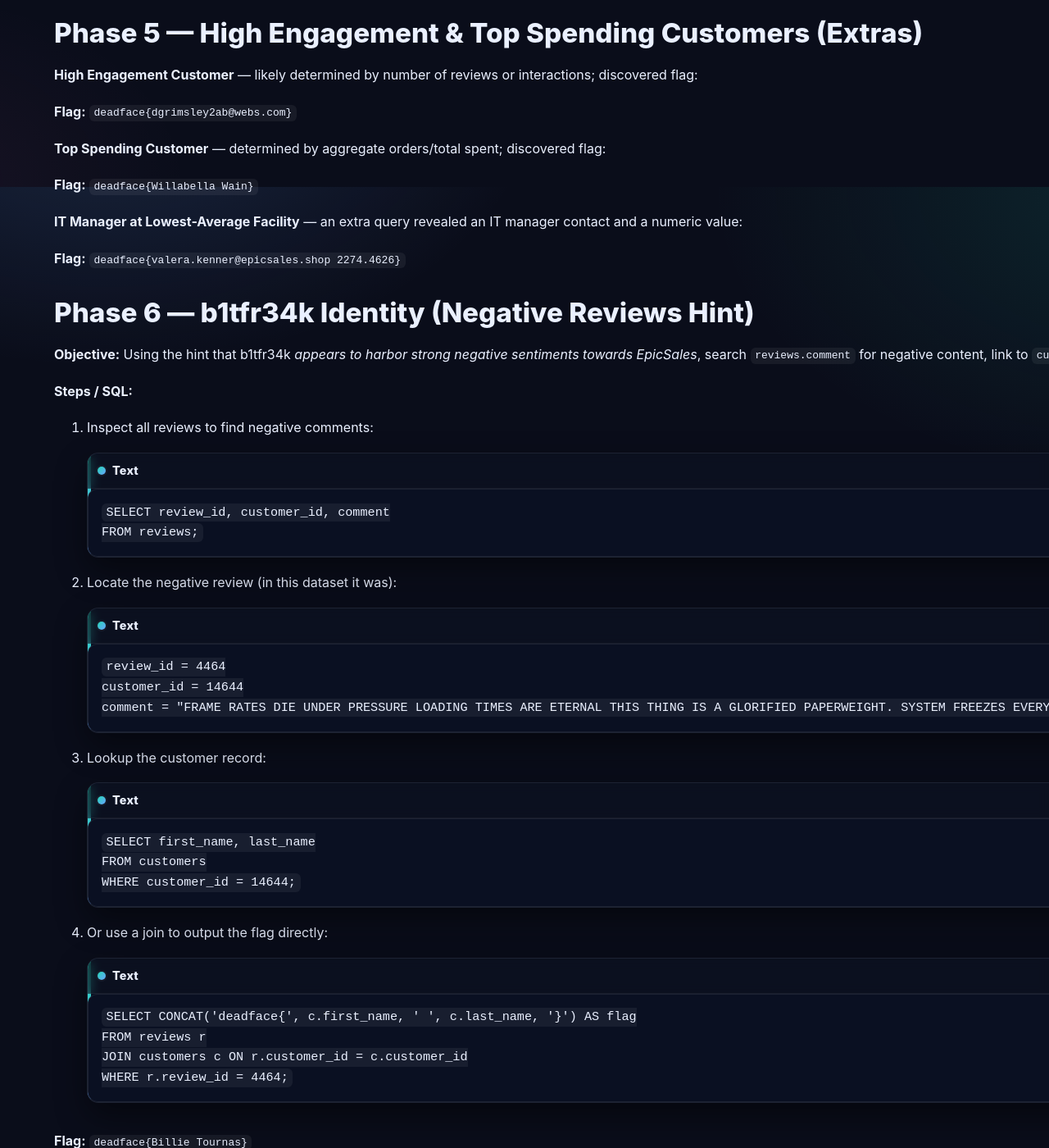
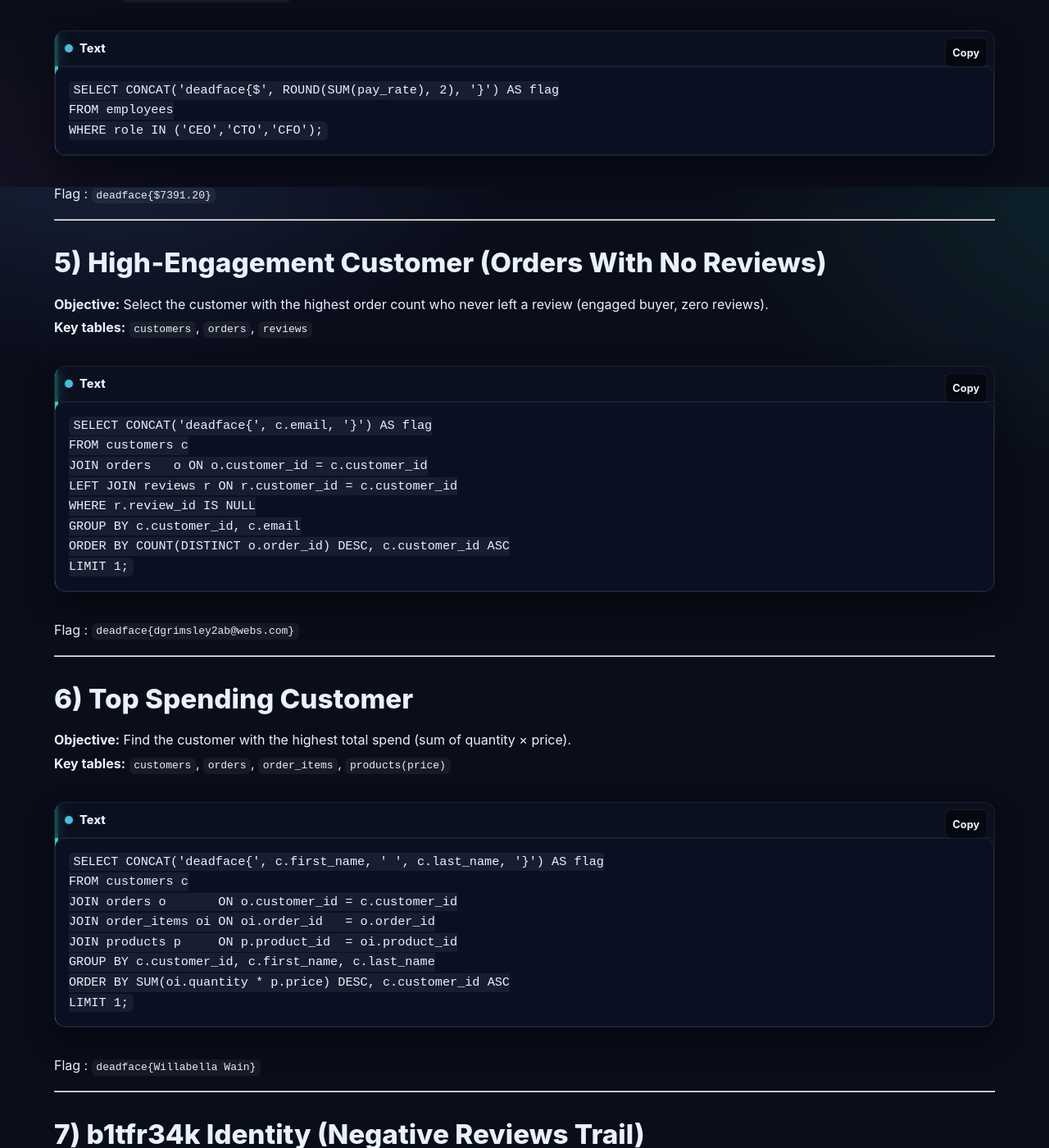
Before and after one commit to 0xAstaaa/0xAstaaa.github.io, a Jekyll site: the page built from _writeups/2025-10-26-CtfTime-Deadface-EpicSales.md, in a window 1280 px wide and 1400 px high, scrolled down 2572 px. Shown: the whole window at 82% size. Built offline with Jekyll 4.4.1, drawn with Linux system fonts in a browser that asks for light colours; some of the changed text lies outside the part shown.

Commit message:
Update 2025-10-26-CtfTime-Deadface-EpicSales.md

````diff
--- a/_writeups/2025-10-26-CtfTime-Deadface-EpicSales.md
+++ b/_writeups/2025-10-26-CtfTime-Deadface-EpicSales.md
@@ -1,161 +1,231 @@
 ---
-title: "Deadface EpicSales — Full Writeup"
+title: "Deadface EpicSales — Full Writeup (DB Script–Based)"
 date: 2025-10-28
+layout: writeup
 categories:
   - ctftime
 tags:
   - sql
+  - database
 ---
 
 # EpicSales CTF — Full Writeup (All Phases)
 
-This document summarizes the solutions for the EpicSales CTF challenges and lists the discovered flags at the end. Each phase includes the approach and the exact SQL used to extract the flag.
+This writeup is built from the automation script used to query the EpicSales database and extract the flags. Each phase includes the objective, the exact SQL used, and the resulting flag. Phases are numbered to match your requested order:
+- 6: Top Spending Customer
+- 7: b1tfr34k identity
+- 8: Undervalued
 
-## 🧩 Overview
+You can run the helper script locally to reproduce all flags.
 
-This Bash script automates the retrieval of all **EpicSales challenge flags** by connecting to the provided MySQL database.
-It executes SQL queries for each task in the EpicSales series, following the same logic used in manual CTF solves.
+```bash
+# filename: fetch-database-flags.sh
+# Fetches all EpicSales flags via MySQL (replace credentials/host if needed)
+set -euo pipefail
 
-📜 **Script Link:** [EpicSales Flag Fetcher (.sh)](https://pastebin.com/ZXMMfknM)
+HOST="env01.deadface.io"
+PORT=3306
+USER="epicsales"
+PASS="Slighted3-Charting-Valium"
+DB="epicsales_db"
 
-The script uses strict error handling (`set -euo pipefail`) and the MySQL CLI to safely query the database.
-Each flag corresponds to a specific challenge phase.
+MYSQL_OPTS=(
+  --host="$HOST"
+  --port="$PORT"
+  -u"$USER"
+  -p"$PASS"
+  --ssl=0
+  --batch
+  --skip-column-names
+  --default-character-set=utf8mb4
+  -D "$DB"
+)
 
-## Phase 1 — New Customer Signups After 2025-09-01
+run_sql() { mysql "${MYSQL_OPTS[@]}" -e "$1"; }
+run_sql "SELECT 1;" >/dev/null
+echo "Connecting to EpicSales database to fetch flags..."
+# ... (rest of the provided script)
+```
 
-**Objective:** Count customers who signed up on or after September 1, 2025.
+---
 
-**Key table/column:** `customers.join_date`
+## 1) New Customer Signups After 2025‑09‑01
 
-**SQL:**
-```
+**Objective:** Count customers who signed up on or after 2025‑09‑01.
+**Key column:** `customers.join_date`
+
+```sql
 SELECT CONCAT('deadface{', COUNT(*), '}')
 FROM customers
 WHERE join_date >= '2025-09-01';
 ```
 
-**Flag:** `deadface{18}`
+Flag : `deadface{18}`
 
+---
 
-## Phase 2 — Product with Highest Average Rating
+## 2) Product With Highest Average Rating
 
-**Objective:** Identify the product with the highest average rating.
+**Objective:** Find the product with the highest average review rating (with stable tie‑breakers).
+**Key tables:** `products(product_id, product_name)`, `reviews(product_id, rating)`
 
-**Key tables/columns:** `reviews(product_id,rating)`, `products(product_id,product_name)`
-
-**SQL:**
-```
+```sql
 SELECT CONCAT('deadface{', p.product_name, '}') AS flag
 FROM products p
 JOIN reviews r ON p.product_id = r.product_id
 GROUP BY p.product_id, p.product_name
-ORDER BY AVG(r.rating) DESC
+ORDER BY AVG(r.rating) DESC, COUNT(*) DESC, p.product_id ASC
 LIMIT 1;
 ```
 
-**Flag:** `deadface{VortexAudio Focus}`
+Flag : `deadface{VortexAudio Focus}`
 
+---
 
+## 3) Low Inventory by Facility
 
-## Phase 3 — Low Inventory by Facility
+**Objective:** Among products whose total quantity in a facility is < 5, return the one with the lowest total, formatted as product + facility number.
+**Key tables:** `inventories(product_id, facility_id, quantity)`, `products(product_id, product_name)`, `facilities(facility_id, facility_num)`
 
-**Objective:** Find products where the total quantity in a facility is less than 5 and return the product name and facility number; then pick the product with the lowest quantity.
-
-**Key tables/columns:** `inventories(product_id, facility_id, quantity)`, `products(product_id,product_name)`, `facilities(facility_id,facility_num)`
-
-**SQL:**
-```
+```sql
 SELECT CONCAT('deadface{', p.product_name, ' ', f.facility_num, '}') AS flag
 FROM inventories i
-JOIN products p ON i.product_id = p.product_id
-JOIN facilities f ON i.facility_id = f.facility_id
+JOIN products p   ON p.product_id = i.product_id
+JOIN facilities f ON f.facility_id = i.facility_id
 GROUP BY i.product_id, i.facility_id
 HAVING SUM(i.quantity) < 5
-ORDER BY SUM(i.quantity) ASC
+ORDER BY SUM(i.quantity) ASC, p.product_name ASC, f.facility_num ASC
 LIMIT 1;
 ```
 
-**Flag:** `deadface{ConnectGear SafeDrive 2TB 16}`
+Flag : `deadface{ConnectGear SafeDrive 2TB 16}`
 
+---
 
+## 4) C‑Suite Payroll Impact
 
-## Phase 4 — C-Suite Payroll Impact
+**Objective:** Sum the `pay_rate` for roles in `CEO`, `CTO`, `CFO` and format to two decimals.
+**Key table:** `employees(pay_rate, role)`
 
-**Objective:** Calculate the total `pay_rate` for employees holding roles `CEO`, `CTO`, or `CFO`.
-
-**Key table/columns:** `employees(pay_rate, role)`
-
-**SQL:**
-```
-SELECT CONCAT('deadface{$', FORMAT(SUM(pay_rate), 2), '}') AS flag
+```sql
+SELECT CONCAT('deadface{$', ROUND(SUM(pay_rate), 2), '}') AS flag
 FROM employees
 WHERE role IN ('CEO','CTO','CFO');
 ```
 
-**Flag:** `deadface{$7391.20}`
+Flag : `deadface{$7391.20}`
 
+---
 
+## 5) High‑Engagement Customer (Orders With No Reviews)
 
-## Phase 5 — High Engagement & Top Spending Customers (Extras)
+**Objective:** Select the customer with the highest order count who never left a review (engaged buyer, zero reviews).
+**Key tables:** `customers`, `orders`, `reviews`
 
-**High Engagement Customer** — likely determined by number of reviews or interactions; discovered flag:
+```sql
+SELECT CONCAT('deadface{', c.email, '}') AS flag
+FROM customers c
+JOIN orders   o ON o.customer_id = c.customer_id
+LEFT JOIN reviews r ON r.customer_id = c.customer_id
+WHERE r.review_id IS NULL
+GROUP BY c.customer_id, c.email
+ORDER BY COUNT(DISTINCT o.order_id) DESC, c.customer_id ASC
+LIMIT 1;
+```
 
-**Flag:** `deadface{dgrimsley2ab@webs.com}`
+Flag : `deadface{dgrimsley2ab@webs.com}`
 
-**Top Spending Customer** — determined by aggregate orders/total spent; discovered flag:
+---
 
-**Flag:** `deadface{Willabella Wain}`
+## 6) Top Spending Customer
 
-**IT Manager at Lowest-Average Facility** — an extra query revealed an IT manager contact and a numeric value:
+**Objective:** Find the customer with the highest total spend (sum of quantity × price).
+**Key tables:** `customers`, `orders`, `order_items`, `products(price)`
 
-**Flag:** `deadface{valera.kenner@epicsales.shop 2274.4626}`
+```sql
+SELECT CONCAT('deadface{', c.first_name, ' ', c.last_name, '}') AS flag
+FROM customers c
+JOIN orders o       ON o.customer_id = c.customer_id
+JOIN order_items oi ON oi.order_id   = o.order_id
+JOIN products p     ON p.product_id  = oi.product_id
+GROUP BY c.customer_id, c.first_name, c.last_name
+ORDER BY SUM(oi.quantity * p.price) DESC, c.customer_id ASC
+LIMIT 1;
+```
 
+Flag : `deadface{Willabella Wain}`
 
+---
 
-## Phase 6 — b1tfr34k Identity (Negative Reviews Hint)
+## 7) b1tfr34k Identity (Negative Reviews Trail)
 
-**Objective:** Using the hint that b1tfr34k *appears to harbor strong negative sentiments towards EpicSales*, search `reviews.comment` for negative content, link to `customers`, and extract the real name.
+**Objective:** Correlate strongly negative review text to a real identity.
+**Key tables:** `reviews(comment, review_id, customer_id)`, `customers(customer_id, first_name, last_name)`
 
-**Steps / SQL:**
+Typical investigation flow:
 
-1. Inspect all reviews to find negative comments:
-```
+```sql
+-- 1) Inspect reviews to spot a strongly negative comment
 SELECT review_id, customer_id, comment
 FROM reviews;
+
+-- 2) Resolve that customer to a real name
+SELECT first_name, last_name
+FROM customers
+WHERE customer_id = 14644;  -- example id from investigation
+
+-- 3) Or collect the flag in one query when the review_id is known
+SELECT CONCAT('deadface{', c.first_name, ' ', c.last_name, '}') AS flag
+FROM reviews r
+JOIN customers c ON c.customer_id = r.customer_id
+WHERE r.review_id = 4464;  -- example review id
 ```
 
-2. Locate the negative review (in this dataset it was):
-```
-review_id = 4464
-customer_id = 14644
-comment = "FRAME RATES DIE UNDER PRESSURE LOADING TIMES ARE ETERNAL THIS THING IS A GLORIFIED PAPERWEIGHT. SYSTEM FREEZES EVERY TIME I LOAD A GAME WORST PERFORMANCE I HAVE EVER SEEN"
+Flag : `deadface{Billie Tournas}`
+
+---
+
+## 8) Undervalued
+
+**Objective:** Find the facility with the lowest average inventory quantity and output the IT Manager’s email there plus the facility’s average.
+**Key tables:** `inventories(facility_id, quantity)`, `employee_assignments(employee_id, facility_id)`, `employees(employee_id, email, role, start_date)`
+
+Step A — find the facility with the lowest average quantity:
+
+```sql
+SELECT i.facility_id, AVG(i.quantity) AS avg_qty
+FROM inventories i
+GROUP BY i.facility_id
+ORDER BY avg_qty ASC, i.facility_id ASC
+LIMIT 1;
 ```
 
-3. Lookup the customer record:
-```
-SELECT first_name, last_name
-FROM customers
-WHERE customer_id = 14644;
+Step B — extract the IT Manager email at that facility:
+
+```sql
+-- Assume :FACILITY_ID is from Step A
+SELECT CONCAT('deadface{', e.email, ' ', FORMAT(:AVG_QTY, 4), '}') AS flag
+FROM employee_assignments ea
+JOIN employees e ON e.employee_id = ea.employee_id
+WHERE ea.facility_id = :FACILITY_ID
+  AND e.role LIKE '%IT Manager%'
+ORDER BY e.start_date DESC, e.employee_id ASC
+LIMIT 1;
 ```
 
-4. Or use a join to output the flag directly:
-```
-SELECT CONCAT('deadface{', c.first_name, ' ', c.last_name, '}') AS flag
-FROM reviews r
-JOIN customers c ON r.customer_id = c.customer_id
-WHERE r.review_id = 4464;
-```
+Flag : `deadface{valera.kenner@epicsales.shop 2274.4626}`
 
-**Flag:** `deadface{Billie Tournas}`
+---
 
+## ✅ Consolidated Flags (1–8)
 
-## All Flags (consolidated)
+1. New Signups: `deadface{18}`
+2. Top Product: `deadface{VortexAudio Focus}`
+3. Low Inventory: `deadface{ConnectGear SafeDrive 2TB 16}`
+4. C‑Suite Payroll: `deadface{$7391.20}`
+5. High‑Engagement Customer: `deadface{dgrimsley2ab@webs.com}`
+6. Top Spending Customer: `deadface{Willabella Wain}`
+7. b1tfr34k Identity: `deadface{Billie Tournas}`
+8. Undervalued: `deadface{valera.kenner@epicsales.shop 2274.4626}`
 
-- Signups Flag: deadface{18}
-- Top Product Flag: deadface{VortexAudio Focus}
-- Low Stock Product Flag: deadface{ConnectGear SafeDrive 2TB 16}
-- C-Suite Payroll Flag: deadface{$7391.20}
-- High Engagement Customer Flag: deadface{dgrimsley2ab@webs.com}
-- Top Spending Customer Flag: deadface{Willabella Wain}
-- b1tfr34k Identity Flag: deadface{Billie Tournas}
-- Undervalued : deadface{valera.kenner@epicsales.shop 2274.4626}
+---
````
